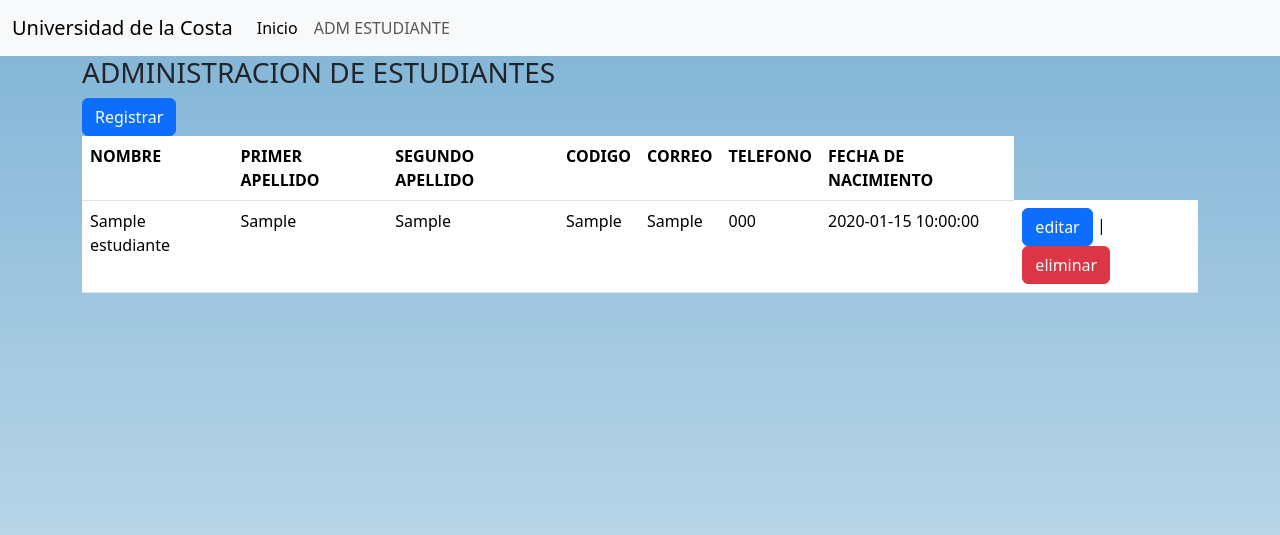
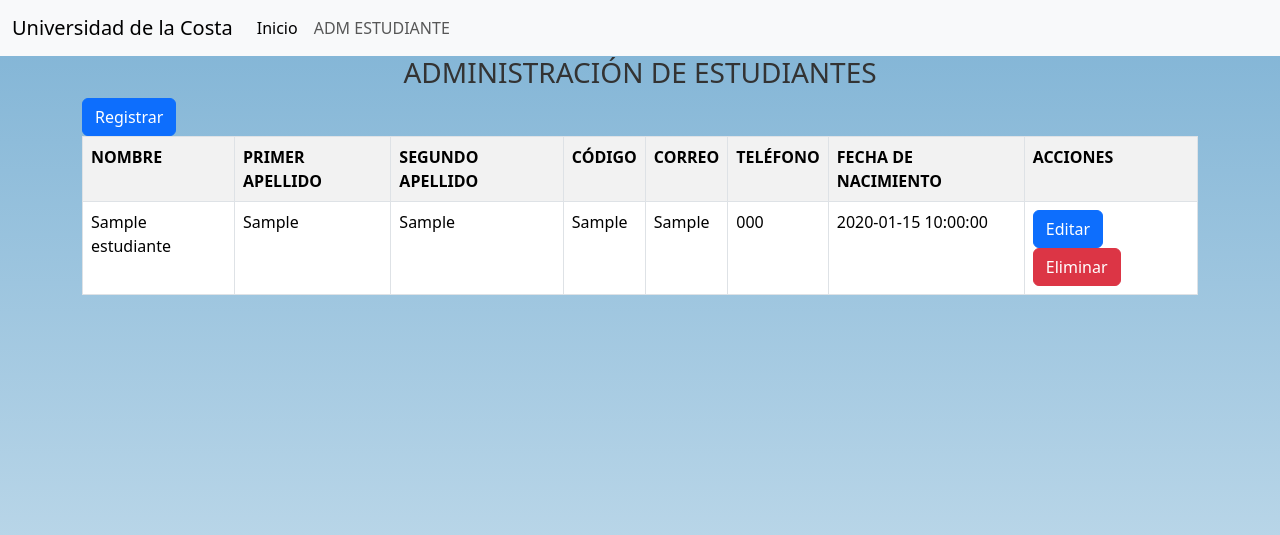
Before and after one commit to ivanlafa/API_PYTHON_MYSQL, a Flask app: page /ADMESTUDIANTE in a window 1280 px wide. Shown: the top 535 px of the page. Run offline with Flask 3, Linux system fonts and the light colour scheme; tables that the repository leaves empty or names only in its code hold one stand-in row (values such as "Sample post"); some libraries are stand-ins or nearby versions.

Commit message:
cambios -> estilos y terminado

```diff
--- a/templates/AdmEstudiante.html
+++ b/templates/AdmEstudiante.html
@@ -2,19 +2,20 @@
 
 {% block body %}
 
-    <h3>ADMINISTRACION  DE ESTUDIANTES </h3>
+    <h3 style="text-align: center; color: #333;">ADMINISTRACIÓN DE ESTUDIANTES</h3>
 
     <a href="/frmEstudiante" class="btn btn-primary">Registrar</a>
 
-    <table class="table">
+    <table class="table table-bordered table-striped">
         <tr>
             <th>NOMBRE</th>
             <th>PRIMER APELLIDO</th>
             <th>SEGUNDO APELLIDO</th>
-            <th>CODIGO</th>
+            <th>CÓDIGO</th>
             <th>CORREO</th>
-            <th>TELEFONO</th>
+            <th>TELÉFONO</th>
             <th>FECHA DE NACIMIENTO</th>
+            <th>ACCIONES</th>
         </tr>
         {% for persona in personas %}
             <tr>
@@ -25,10 +26,34 @@
                 <td>{{persona.5}}</td>
                 <td>{{persona.6}}</td>
                 <td>{{persona.7}}</td>
-                <td> <a href="/frmEditar/{{persona.0}}" class="btn btn-primary"> editar </a> |
-                  <a href="#" class="btn btn-danger" onclick="eliminar('{{persona.0}}')"> eliminar</a></td>
+                <td>
+                    <a href="/frmEditar/{{persona.0}}" class="btn btn-primary">Editar</a>
+                    <a href="#" class="btn btn-danger" onclick="eliminar('{{persona.0}}')">Eliminar</a>
+                </td>
             </tr>
         {% endfor %}
     </table>
 
 {% endblock %}
+
+<style>
+    /* Estilos personalizados para la tabla */
+    table {
+        width: 100%;
+        border-collapse: collapse;
+    }
+
+    th, td {
+        padding: 8px;
+        text-align: left;
+        border-bottom: 1px solid #ddd;
+    }
+
+    th {
+        background-color: #f5f5f5;
+    }
+
+    .btn {
+        margin-right: 5px;
+    }
+</style>
--- a/templates/frmEstudiante.html
+++ b/templates/frmEstudiante.html
@@ -1,6 +1,6 @@
 {% extends 'layout.html' %}
 {% block body %}
-    <h3>REGISTRO DE ESTUDIANTES</h3>
+    <h3 style="text-align: center; color: #333;" >REGISTRO DE ESTUDIANTES</h3>
     <form method="post" action="/registro" onsubmit="return false">
 
           <div class="mb-3">
--- a/templates/frmPEdicion.html
+++ b/templates/frmPEdicion.html
@@ -1,6 +1,6 @@
 {% extends 'layout.html' %}
 {% block body %}
-    <h3>EDICIÓN DE ESTUDIANTES</h3>
+    <h3 style="text-align: center; color: #333;" >EDICIÓN DE ESTUDIANTES</h3>
     <form method="post" action="/editar/{{persona.0}}" id="frmEditar" onsubmit="return false">
         <div class="mb-3">
             <label for="nombre" class="form-label">Nombre</label>
```
Also changed, not shown: app.py (+2 -6 lines), templates/index.html (+15 -2 lines).
